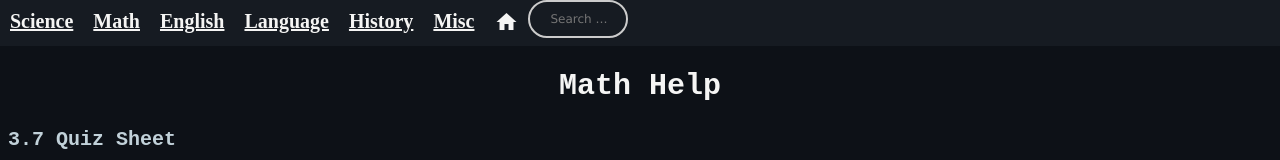
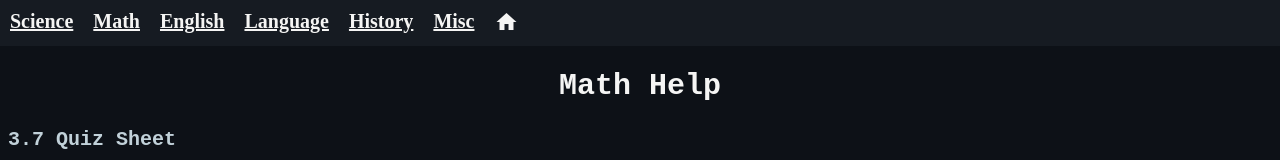
Before and after one commit to Mystudentk3y/Mystudentk3y, a plain HTML site: page 3.7_quiz_resource.html in a window 1280 px wide. Shown: the top 160 px of the page. Drawn offline with Linux system fonts and the light colour scheme.

Commit message:
Update 3.7_quiz_resource.html

```diff
--- a/3.7_quiz_resource.html
+++ b/3.7_quiz_resource.html
@@ -23,7 +23,7 @@
     <div class="w3-container">
       <ul class="w3-ul">
         <li><a href="index.html"><i class="material-icons">home</i></a></li>
-        <li><INPUT type="text" placeholder="Search Mystudentk3y" STYLE="color: #FFFFFF; font-family: Verdana; font-size: 12px; background-color: #161b22;" size="20" maxlength="30"></li>
+        <!--<li><INPUT type="text" placeholder="Search Mystudentk3y" STYLE="color: #FFFFFF; font-family: Verdana; font-size: 12px; background-color: #161b22;" size="20" maxlength="30"></li>-->
       </ul>
     </div>
   </ul>
```
